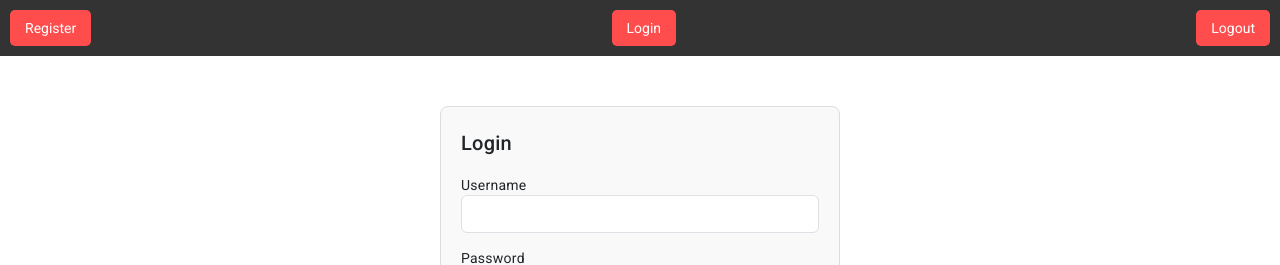
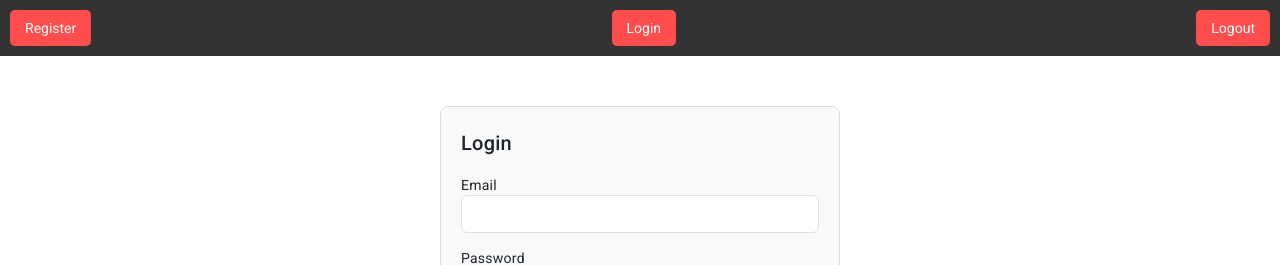
Before and after one commit to Pandukumar9/Formapp, an Angular app: page /login in a window 1280 px wide. Shown: the top 265 px of the page. Built offline with nearby package versions, Linux system fonts and the light colour scheme.

Commit message:
username replaced by email

```diff
--- a/backend/db.json
+++ b/backend/db.json
@@ -25,12 +25,28 @@
       "token": "1lpvrt32z9f"
     },
     {
-      "id": 39958,
+      "id": "39958",
       "username": "prudvi",
       "email": "prudviraj@gmail.com",
       "password": "test@123",
       "role": "user",
       "token": "3ginm3lyyzb"
+    },
+    {
+      "id": 64811,
+      "username": "madhu",
+      "email": "madhuk0009@gmail.com",
+      "password": "test@123",
+      "role": "user",
+      "token": "6ko3geoe4s"
+    },
+    {
+      "id": 47573,
+      "username": "laddu",
+      "email": "laddu@gmail.com",
+      "password": "laddu@123",
+      "role": "user",
+      "token": "l4ntxflpntb"
     }
   ],
   "fruits": [
--- a/src/app/core/services/auth.service.ts
+++ b/src/app/core/services/auth.service.ts
@@ -14,11 +14,11 @@ export class AuthService {
 
   constructor(private http: HttpClient, private router: Router, private api: ApiService) { }
 
-  login(username: string, password: string): Observable<any> {
+  login(Email: string, password: string): Observable<any> {
     return this.http.get<User[]>(this.loginUrl).pipe(
       map(users => {
         // Find the user based on username and password
-        const user = users.find(u => u.username === username && u.password === password);
+        const user = users.find(u => u.username === Email && u.password === password);
         if (user) {
           // Store token and role in localStorage
           localStorage.setItem('authToken', user.token);
@@ -58,12 +58,12 @@ export class AuthService {
   }
 
   // Method to register a new user
-  register(username: string, email: string, password: string): Observable<any> {
+  register(Email: string, email: string, password: string): Observable<any> {
     // Generating a token and setting a default role
     const authToken = this.generateToken();
     const user = {
       id: this.generateUserId(), // Simulating ID generation; replace with backend-generated ID if available
-      username,
+      Email,
       email,
       password,
       role: 'user',  // Default role
--- a/src/app/shared/components/login/login.component.html
+++ b/src/app/shared/components/login/login.component.html
@@ -1,20 +1,23 @@
 <div class="login-container">
   <h2>Login</h2>
   <form [formGroup]="loginForm" (ngSubmit)="onSubmit()">
+    <!-- Email Field -->
     <div class="form-group">
-        <label for="username">Username</label>
+      <label for="email">Email</label>
       <input
-          id="username"
-          type="text"
-          formControlName="username"
+        id="email"
+        type="email"
+        formControlName="email"
         class="form-control"
-          [class.is-invalid]="loginForm.get('username')?.invalid && loginForm.get('username')?.touched"
+        [class.is-invalid]="loginForm.get('email')?.invalid && loginForm.get('email')?.touched"
       />
-        <div class="invalid-feedback" *ngIf="loginForm.get('username')?.invalid && loginForm.get('username')?.touched">
-          Username is required.
+      <div class="invalid-feedback" *ngIf="loginForm.get('email')?.invalid && loginForm.get('email')?.touched">
+        <small *ngIf="loginForm.get('email')?.errors?.['required']">Email is required.</small>
+        <small *ngIf="loginForm.get('email')?.errors?.['email']">Invalid email format.</small>
       </div>
     </div>
 
+    <!-- Password Field -->
     <div class="form-group">
       <label for="password">Password</label>
       <input
@@ -36,4 +39,3 @@
   </form>
 
   <div *ngIf="errorMessage" class="alert alert-danger mt-3">{{ errorMessage }}</div>
-  </div>
--- a/src/app/shared/components/login/login.component.ts
+++ b/src/app/shared/components/login/login.component.ts
@@ -17,26 +17,31 @@ export class LoginComponent {
     private fb: FormBuilder,
     private authService: AuthService,
     private router: Router,
-    private api:ApiService
+    private api: ApiService
   ) {
+    // Initialize the form with email and password fields
     this.loginForm = this.fb.group({
-      username: ['', [Validators.required]],
+      email: ['', [Validators.required, Validators.email]], // Updated to 'email'
       password: ['', [Validators.required, Validators.minLength(6)]]
     });
   }
 
   onSubmit(): void {
     if (this.loginForm.valid) {
-      const { username, password } = this.loginForm.value;
-      this.authService.login(username, password).subscribe(
+      const { email, password } = this.loginForm.value;
+      this.authService.login(email, password).subscribe(
         (success) => {
-          console.log(success)
-          if (success.Status == "Success") {
+          console.log(success);
+          if (success.Status === "Success") {
+            // Store user data using a shared service
             this.api.userdata.next(success.userData);
-            success.userData.role == 'admin' ? this.router.navigate(['/admin-dash']) : this.router.navigate(['/users/user']);  // Navigate to home on successful login
-            // window.location.reload();    // Reload the page
+
+            // Navigate based on the user's role
+            success.userData.role === 'admin'
+              ? this.router.navigate(['/admin-dash'])
+              : this.router.navigate(['/users/user']);
           } else {
-            this.errorMessage = 'Invalid username or password';
+            this.errorMessage = 'Invalid email or password';
           }
         },
         (error) => {
```
Lines whose indentation alone changed are shown as unchanged.
